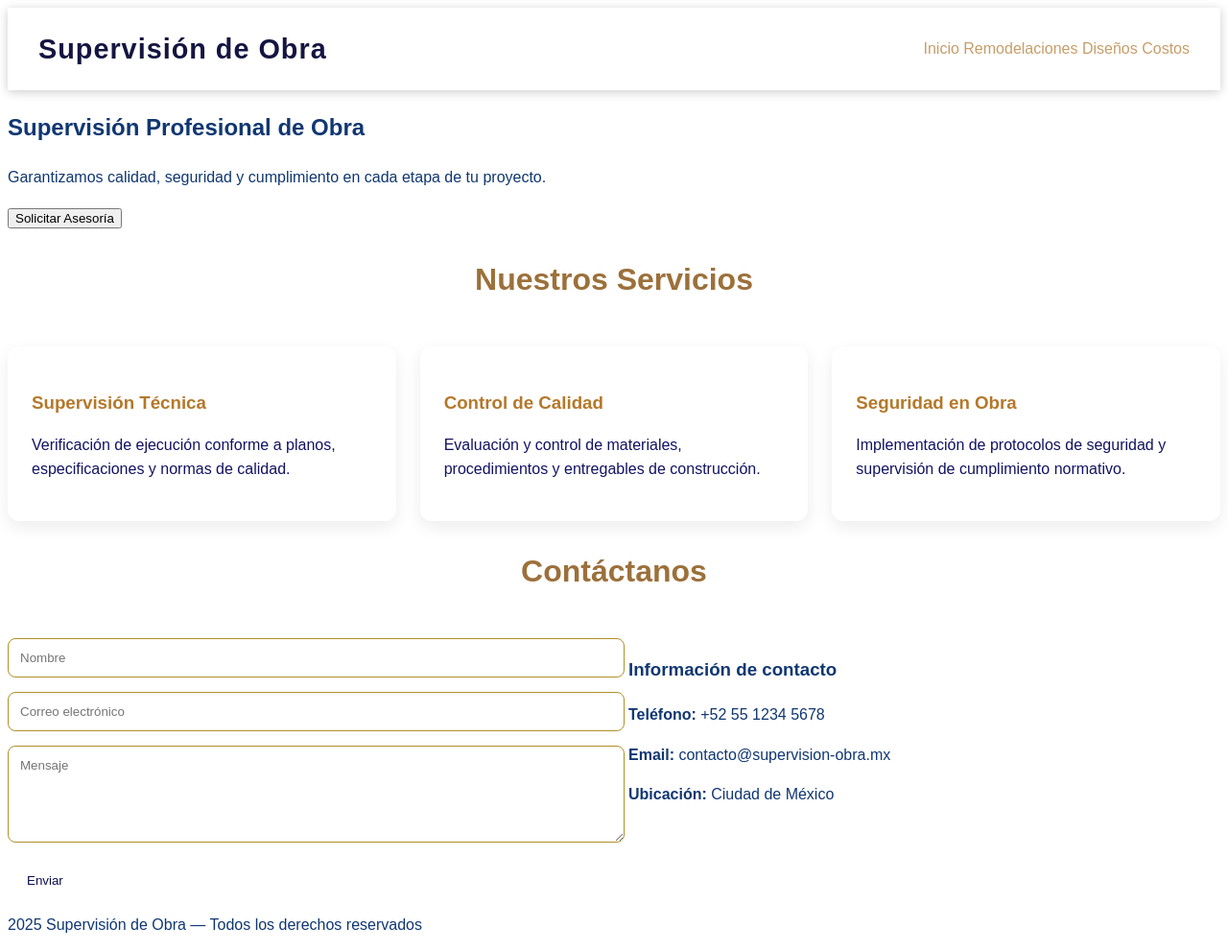
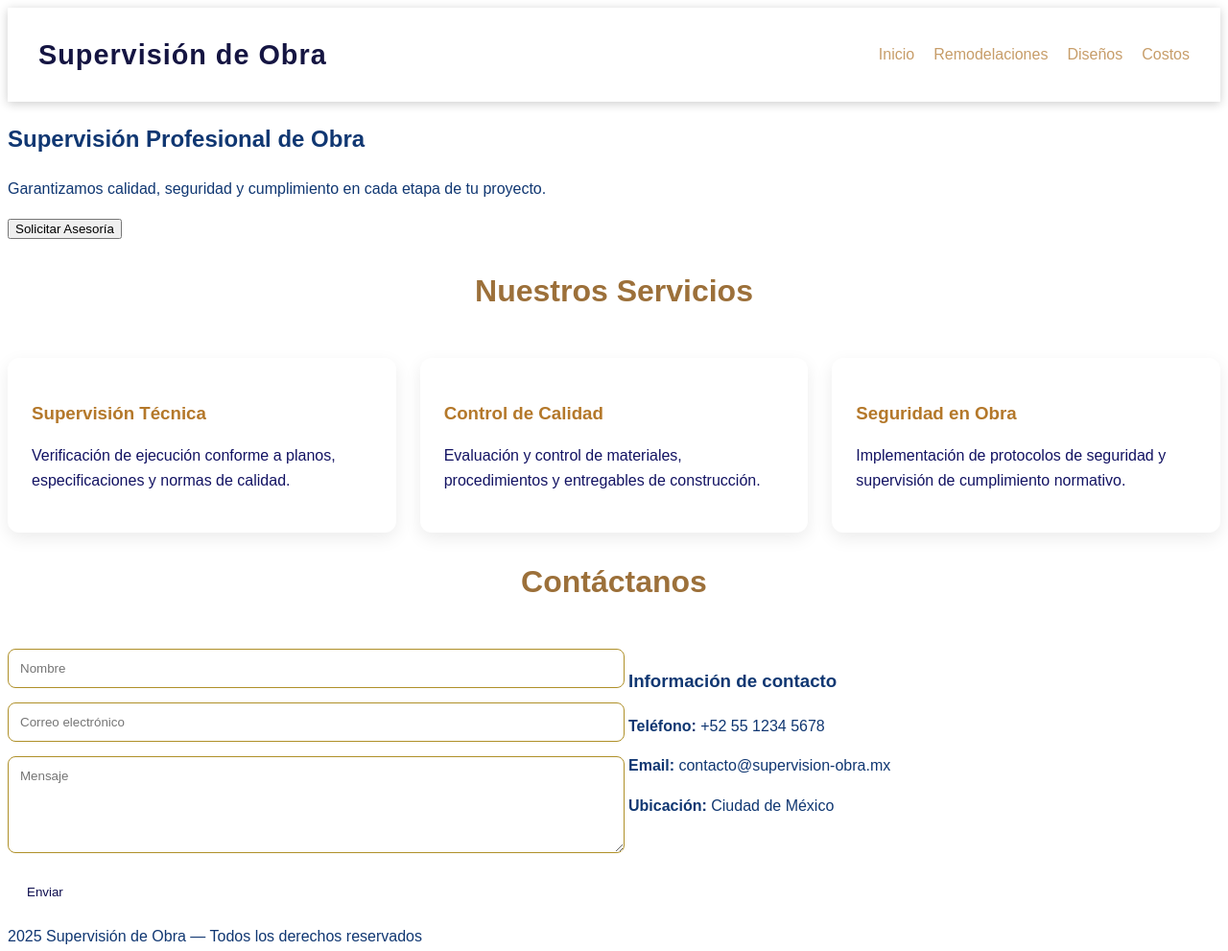
Before and after one commit to 24140392-sys/DreamSpace.Observation, a plain HTML site: page index.html in a window 1280 px wide. Shown: the top 991 px of the page at 96% size. Drawn offline with Linux system fonts and the light colour scheme.

Commit message:
Add files via upload

```diff
--- a/index.html
+++ b/index.html
@@ -200,10 +200,13 @@ color: rgb(12, 12, 61);
 <div class="nav">
 <div class="logo">Supervisión de Obra</div>
 <nav>
-<a href="https://24140392-sys.github.io/DreamSpace.Constr./">Inicio</a>
-<a href="https://24140392-sys.github.io/DreamSpace.Remodelation/">Remodelaciones</a>
-<a href="https://24140392-sys.github.io/DreamSpace.Design/">Diseños</a>
-<a href="https://24140392-sys.github.io/DreamSpace.Costs/">Costos</a>
+<ul>
+<li> <a href="https://24140392-sys.github.io/DreamSpace.Constr./">Inicio</a></li>
+<li><a href="https://24140392-sys.github.io/DreamSpace.Remodelation/">Remodelaciones</a> </li>
+<li><a href="https://24140392-sys.github.io/DreamSpace.Design/">Diseños</a></li>
+<li><a href="https://24140392-sys.github.io/DreamSpace.Costs/">Costos</a></li>
+
+</ul>
 </nav>
 </div>
 </header>
```
